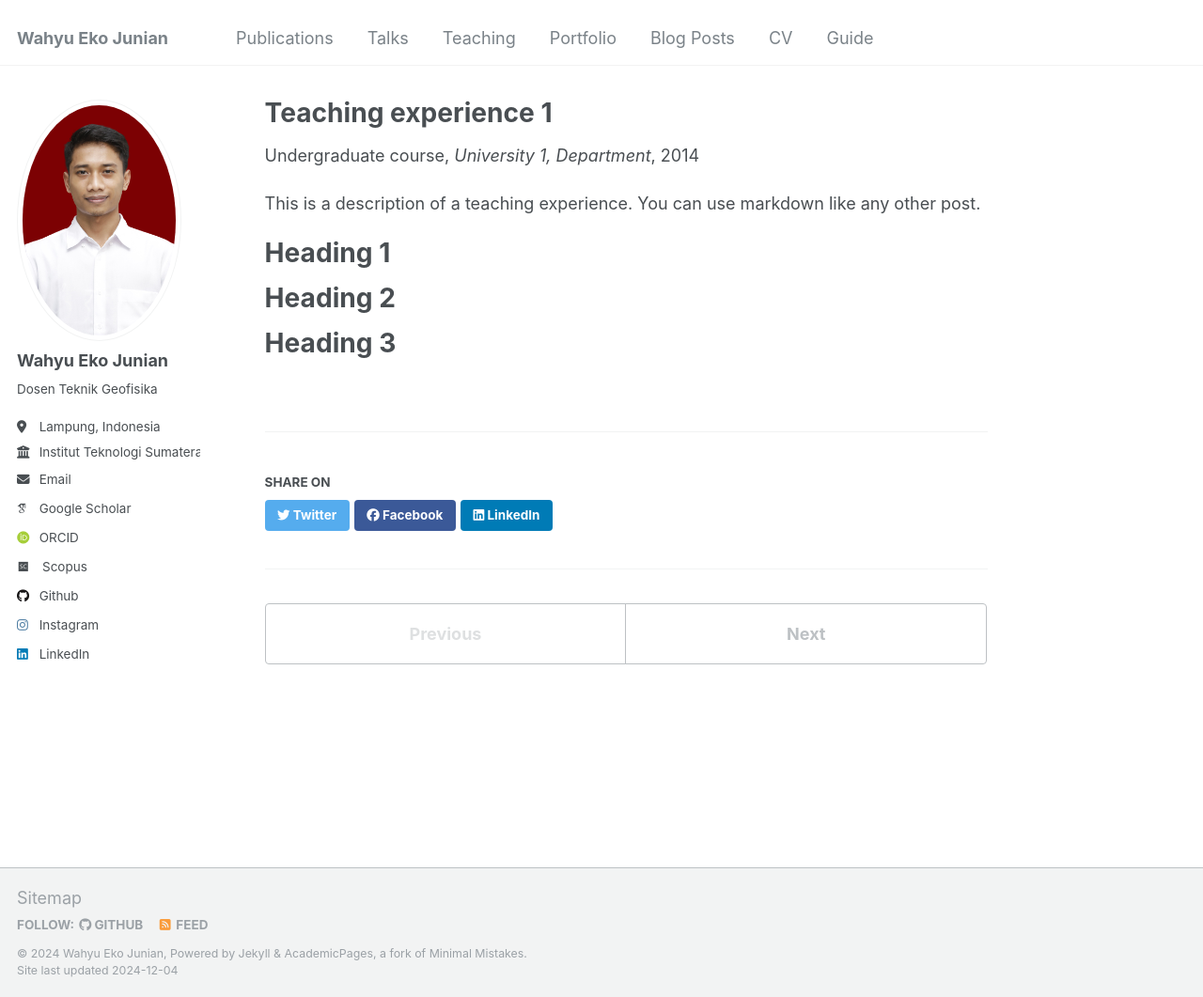
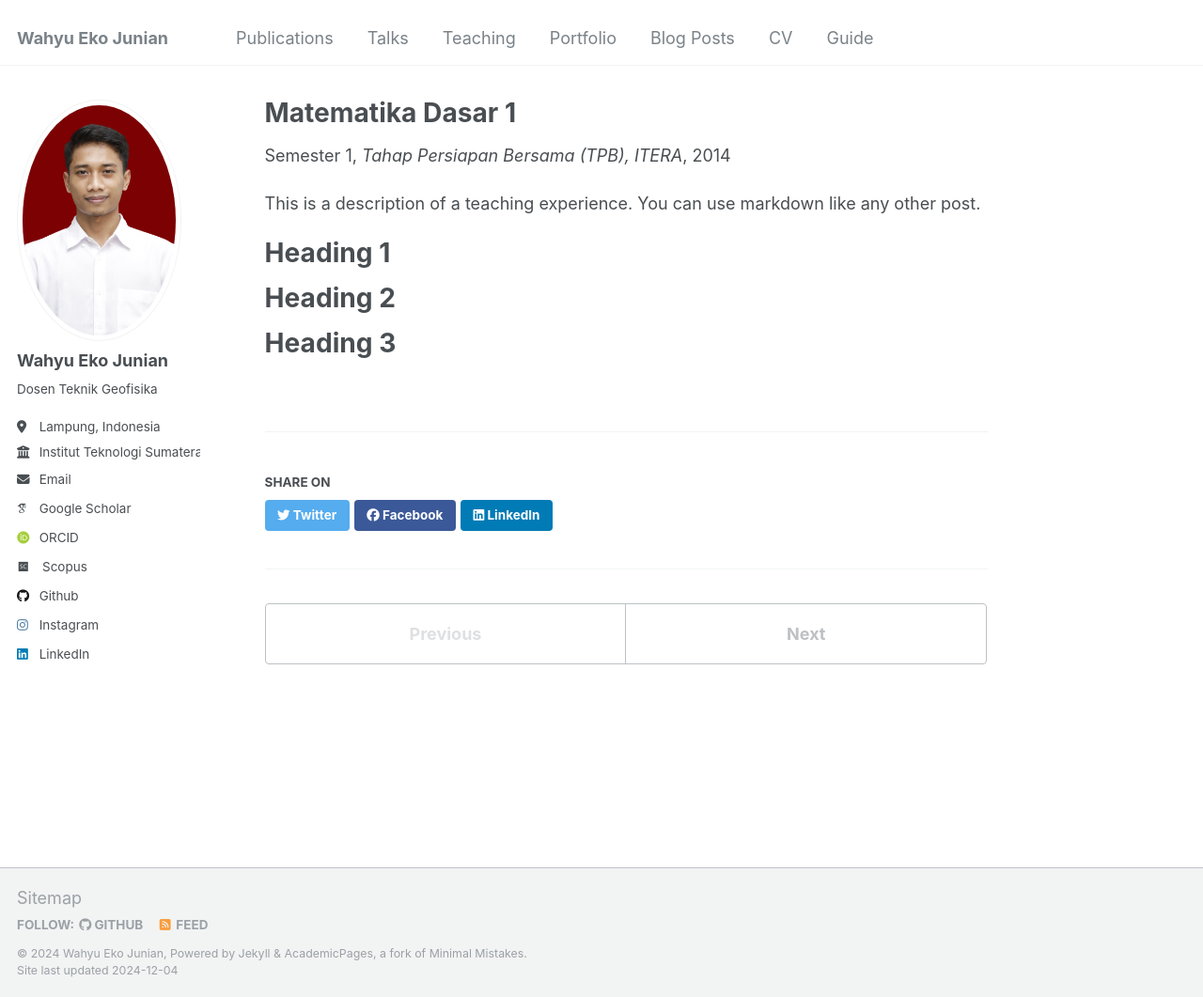
Before and after one commit to wahyuejunian/wejunian, a Jekyll site: the page built from _teaching/2014-spring-teaching-1.md, in a window 1280 px wide and 1061 px high. Shown: the whole window at 94% size. Built offline with Jekyll 4.4.1, drawn with Linux system fonts in a browser that asks for light colours; some web fonts are replaced.

Commit message:
Update 2014-spring-teaching-1.md

```diff
--- a/_teaching/2014-spring-teaching-1.md
+++ b/_teaching/2014-spring-teaching-1.md
@@ -1,11 +1,11 @@
 ---
-title: "Teaching experience 1"
+title: "Matematika Dasar 1"
 collection: teaching
-type: "Undergraduate course"
+type: "Semester 1"
 permalink: /teaching/2014-spring-teaching-1
-venue: "University 1, Department"
+venue: "Tahap Persiapan Bersama (TPB), ITERA"
 date: 2014-01-01
-location: "City, Country"
+location: "Lampung Selatan, Indonesia"
 ---
 
 This is a description of a teaching experience. You can use markdown like any other post.
```
